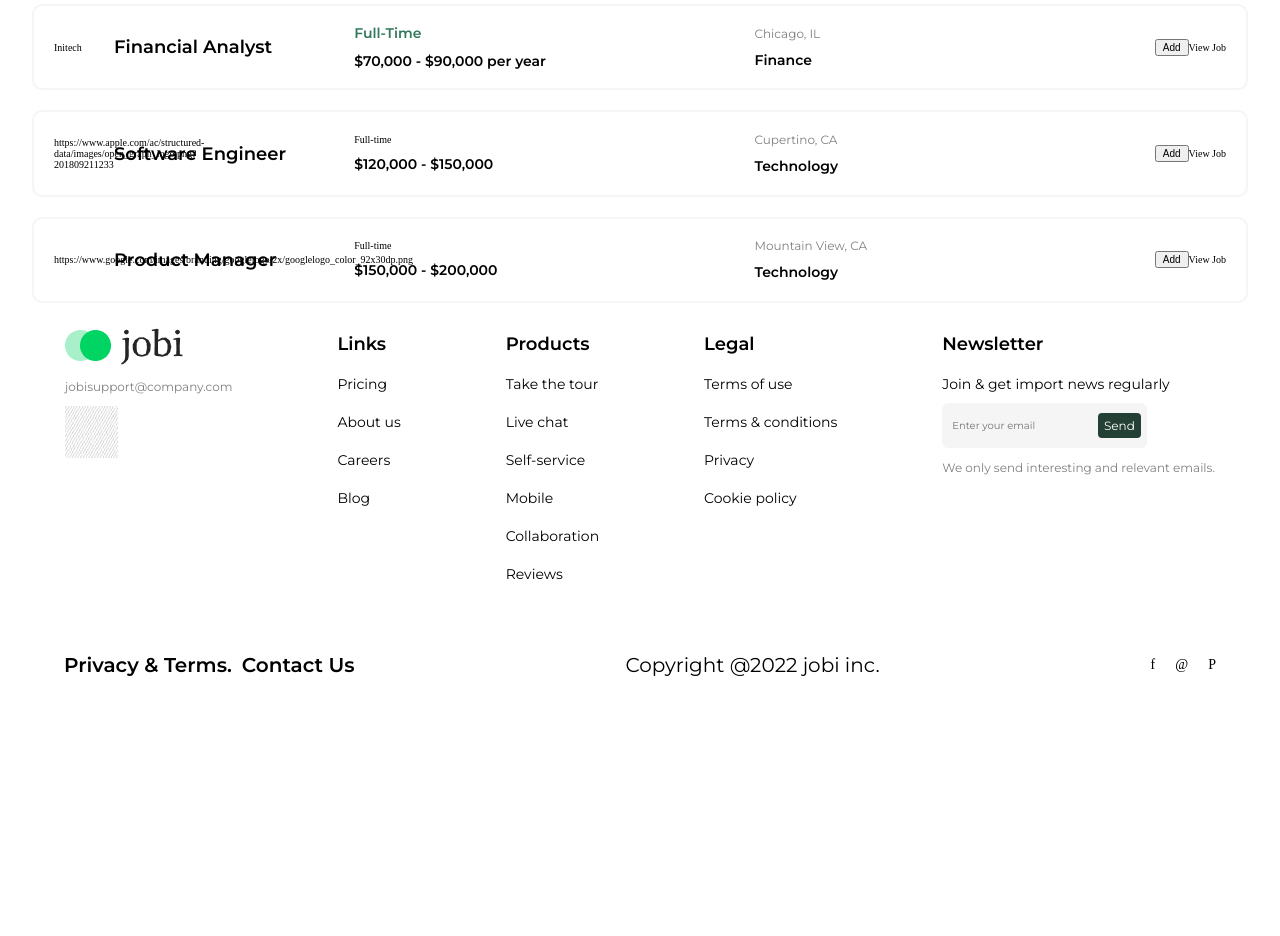
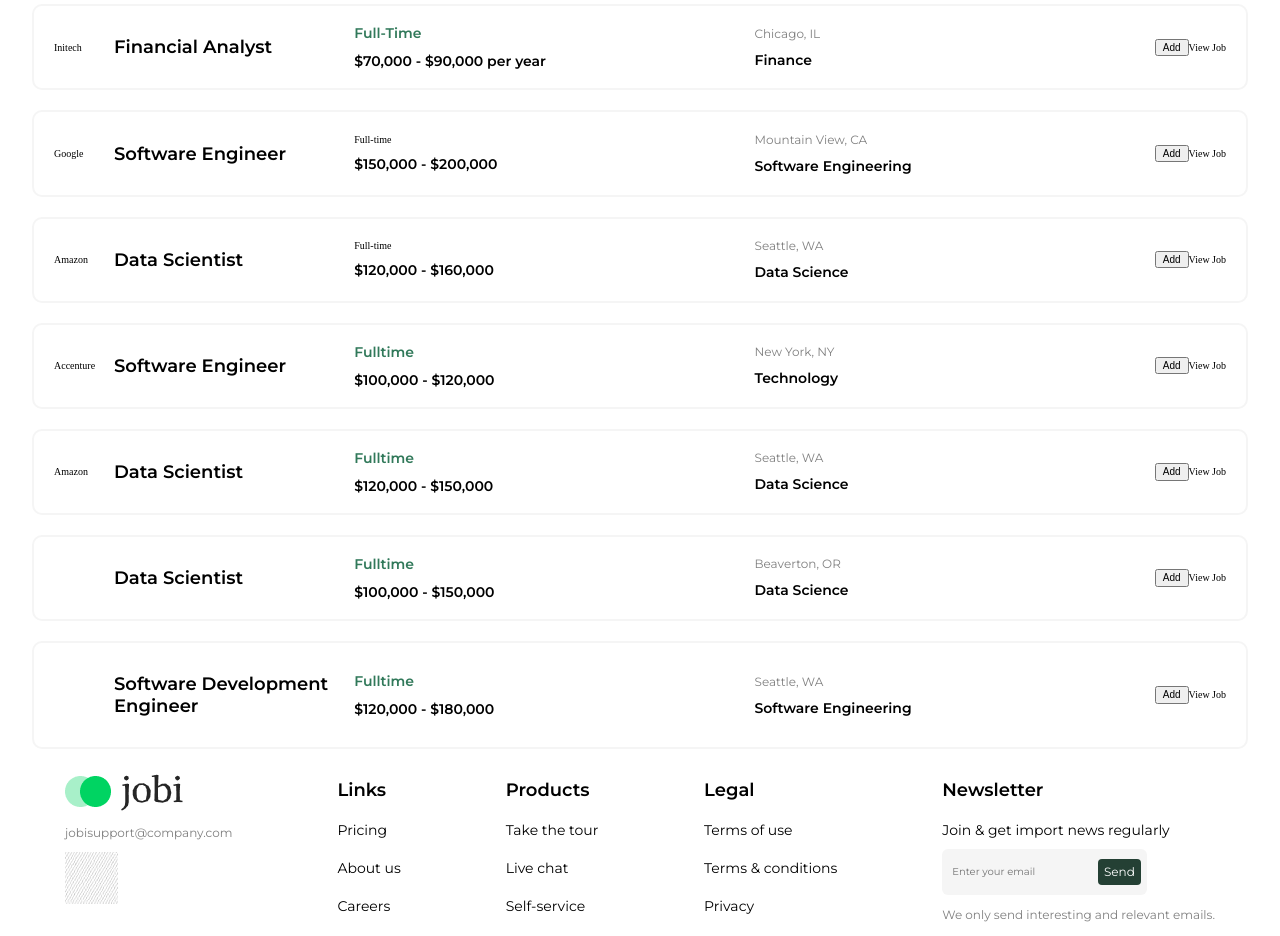
Before and after one commit to rodgersajb/jobi, a React (Vite) app: page /jobs in a window 1280 px wide. Shown: the part 1540-2476 px from the top of the page. Before the commit the page ends 2237 px from the top, so only its background shows below. Built offline with nearby package versions, Linux system fonts and the light colour scheme; no server answers; the database is empty.

Commit message:
finished loginModal styling, added logic in Navbar to change login in button to username if there is a currentUser

```diff
--- a/src/Components/Jobs.jsx
+++ b/src/Components/Jobs.jsx
@@ -231,58 +231,146 @@ const Jobs = () => {
         "Competitive salary, health and retirement benefits, opportunities for advancement",
     },
     {
-      logo: "https://www.apple.com/ac/structured-data/images/open_graph_logo.png?201809211233",
+      logo: "Google",
       work: "Full-time",
       job: "Software Engineer",
-      location: "Cupertino, CA",
-      datePosted: "2022-03-25",
-      salary: "$120,000 - $150,000",
-      field: "Technology",
+      location: "Mountain View, CA",
+      datePosted: "2022-03-20",
+      salary: "$150,000 - $200,000",
+      field: "Software Engineering",
       keyResponsibilites: [
-        "Design and develop software solutions",
-        "Collaborate with cross-functional teams to identify areas for software improvement",
-        "Write and maintain technical documentation",
-        "Troubleshoot and debug software issues",
-        "Stay up-to-date with emerging trends and technologies",
+        "Develop and maintain software applications",
+        "Collaborate with cross-functional teams to identify and solve complex problems",
+        "Write clean, efficient, and maintainable code",
+        "Contribute to the design and architecture of the software system",
+        "Create technical documentation",
       ],
       jobDescription:
-        "We are seeking an experienced software engineer to join our team. The ideal candidate will have a passion for software development and a desire to work on innovative projects.",
+        "We are seeking a highly motivated software engineer to join our team at Google. You will work on developing and maintaining software applications that are critical to our business.",
       requiredSkill: [
-        "Proficiency in Java, C++, and/or Python",
-        "Experience with software development methodologies such as Agile and Scrum",
-        "Strong problem-solving skills",
-        "Excellent communication and interpersonal skills",
+        "Proficient in one or more programming languages such as Java, Python, or C++",
+        "Experience with software development methodologies such as Agile or Scrum",
+        "Strong problem-solving and analytical skills",
+        "Excellent written and verbal communication skills",
         "Bachelor's or Master's degree in Computer Science or related field",
       ],
       benefits:
-        "Comprehensive health and wellness benefits, 401(k) with matching, generous paid time off, employee discounts",
+        "Competitive salary, comprehensive health benefits, 401(k) matching, on-site gym and wellness programs, flexible work arrangements, and more.",
     },
     {
-      logo: "https://www.google.com/images/branding/googlelogo/2x/googlelogo_color_92x30dp.png",
+      logo: "Amazon",
       work: "Full-time",
-      job: "Product Manager",
-      location: "Mountain View, CA",
-      datePosted: "2022-03-28",
-      salary: "$150,000 - $200,000",
-      field: "Technology",
+      job: "Data Scientist",
+      location: "Seattle, WA",
+      datePosted: "2022-03-18",
+      salary: "$120,000 - $160,000",
+      field: "Data Science",
       keyResponsibilites: [
-        "Define and prioritize product requirements",
-        "Collaborate with cross-functional teams to bring new products and features to market",
-        "Develop and maintain product roadmaps",
-        "Conduct market research and analysis",
-        "Monitor and analyze key performance metrics",
+        "Work with large and complex data sets to solve business problems",
+        "Develop and implement machine learning algorithms",
+        "Collaborate with cross-functional teams to identify opportunities and optimize solutions",
+        "Communicate findings and insights to stakeholders",
+        "Continuously monitor and evaluate model performance",
       ],
       jobDescription:
-        "We are seeking a highly motivated product manager to join our team. The ideal candidate will have a proven track record of managing successful products and a passion for creating innovative solutions to meet customer needs.",
+        "We are looking for a data scientist to join our team at Amazon. You will work on analyzing and modeling data to drive insights and inform business decisions.",
       requiredSkill: [
-        "Strong analytical and problem-solving skills",
-        "Excellent communication and interpersonal skills",
-        "Experience with product management methodologies such as Agile and Scrum",
-        "Bachelor's or Master's degree in Business, Engineering, or related field",
-        "Experience with software development is a plus",
+        "Experience with data analysis tools such as SQL, R, or Python",
+        "Strong understanding of statistics and machine learning",
+        "Excellent problem-solving and analytical skills",
+        "Ability to communicate complex ideas effectively to both technical and non-technical audiences",
+        "Bachelor's or Master's degree in Computer Science, Statistics, or related field",
       ],
       benefits:
-        "Comprehensive health and wellness benefits, 401(k) with matching, generous paid time off, employee discounts",
+        "Competitive salary, comprehensive health benefits, 401(k) matching, stock options, and more.",
+    },
+    {
+      logo: "Accenture",
+      work: "fulltime",
+      job: "Software Engineer",
+      location: "New York, NY",
+      datePosted: "2022-03-26",
+      salary: "$100,000 - $120,000",
+      field: "Technology",
+      keyResponsibilities: [
+        "Design, build and maintain efficient, reusable, and reliable code",
+        "Collaborate with cross-functional teams to define, design, and ship new features",
+        "Identify and correct bottlenecks and fix bugs",
+        "Ensure the best possible performance, quality, and responsiveness of the applications",
+        "Help maintain code quality, organization, and automatization",
+      ],
+      jobDescription:
+        "We are seeking a highly motivated and experienced software engineer to join our team in New York. In this role, you will be responsible for developing and maintaining software applications, ensuring their performance, quality, and responsiveness.",
+      requiredSkills: [
+        "Bachelor's or Master's degree in Computer Science or related field",
+        "Strong proficiency in Java, Python, or JavaScript",
+        "Experience with cloud technologies such as AWS or Azure",
+        "Experience with RESTful APIs and microservices architecture",
+        "Excellent problem-solving and communication skills",
+      ],
+      benefits:
+        "We offer competitive salaries, comprehensive health and wellness benefits, and opportunities for professional development and growth.",
+    },
+    {
+      logo: "Amazon",
+      work: "fulltime",
+      job: "Data Scientist",
+      location: "Seattle, WA",
+      datePosted: "2022-03-25",
+      salary: "$120,000 - $150,000",
+      field: "Data Science",
+      keyResponsibilities: [
+        "Design and develop machine learning models to solve complex business problems",
+        "Collaborate with cross-functional teams to identify opportunities and deliver insights",
+        "Design and implement experiments to measure impact and drive decision-making",
+        "Communicate insights and recommendations to senior leadership and other stakeholders",
+        "Stay up-to-date with the latest research and technologies in the field of machine learning and data science",
+      ],
+      jobDescription:
+        "We are seeking a talented and driven data scientist to join our team in Seattle. In this role, you will be responsible for developing and implementing machine learning models to solve complex business problems and deliver insights to stakeholders.",
+      requiredSkills: [
+        "Bachelor's or Master's degree in Computer Science, Statistics, or related field",
+        "Strong programming skills in Python or R",
+        "Experience with machine learning frameworks such as TensorFlow, PyTorch, or Scikit-learn",
+        "Experience with data analysis and visualization tools such as SQL, Tableau, or Power BI",
+        "Excellent communication and presentation skills",
+      ],
+      benefits:
+        "We offer competitive salaries, comprehensive health and wellness benefits, and opportunities for professional development and growth.",
+    },
+    {
+      company: "Nike",
+      work: "fulltime",
+      job: "Data Scientist",
+      location: "Beaverton, OR",
+      datePosted: "2022-03-26",
+      salary: "$100,000 - $150,000",
+      field: "Data Science",
+      keyResponsibilites:
+        "- Develop and implement statistical models and machine learning algorithms to improve decision making and optimize business outcomes\n- Collaborate with cross-functional teams to design and execute experiments and analyses\n- Conduct data mining and analysis to identify key insights and opportunities\n- Communicate findings to stakeholders and provide recommendations for action\n- Stay current on new data science techniques and tools and evaluate their potential impact on Nike's business",
+      jobDescription:
+        "Nike is seeking a data scientist to join our team. As a data scientist at Nike, you will work on a variety of projects to help us improve our business outcomes through data-driven decision making. You will collaborate with cross-functional teams to design and execute experiments, analyze data, and develop statistical models and machine learning algorithms to solve complex business problems. The ideal candidate has experience working with large datasets and is proficient in statistical analysis, data mining, and machine learning techniques.",
+      requiredSkill:
+        "- Bachelor's or Master's degree in Data Science, Computer Science, Statistics, or a related field\n- 3+ years of experience in data science or a related field\n- Proficiency in statistical analysis, data mining, and machine learning techniques\n- Strong programming skills in Python or R\n- Excellent communication and collaboration skills",
+      benefits:
+        "- Competitive salary and benefits package\n- Opportunity to work with a world-class team of data scientists and engineers\n- Access to Nike's state-of-the-art facilities and resources\n- Discount on Nike products",
+    },
+    {
+      company: "Amazon",
+      work: "fulltime",
+      job: "Software Development Engineer",
+      location: "Seattle, WA",
+      datePosted: "2022-03-26",
+      salary: "$120,000 - $180,000",
+      field: "Software Engineering",
+      keyResponsibilites:
+        "- Design and develop software solutions to meet business needs\n- Collaborate with cross-functional teams to gather requirements and define project scope\n- Write clean, maintainable code and ensure code quality through automated testing\n- Debug and troubleshoot production issues\n- Stay current on new technologies and industry trends and evaluate their potential impact on Amazon's business",
+      jobDescription:
+        "Amazon is seeking a software development engineer to join our team. As a software development engineer at Amazon, you will work on a variety of projects to help us build innovative solutions for our customers. You will collaborate with cross-functional teams to design, develop, and deploy software solutions that meet business needs. The ideal candidate has experience working with distributed systems and is proficient in one or more programming languages such as Java, C++, or Python.",
+      requiredSkill:
+        "- Bachelor's or Master's degree in Computer Science or a related field\n- 3+ years of experience in software engineering or a related field\n- Proficiency in one or more programming languages such as Java, C++, or Python\n- Experience working with distributed systems\n- Strong problem-solving and debugging skills\n- Excellent communication and collaboration skills",
+      benefits:
+        "- Competitive salary and benefits package\n- Opportunity to work with a world-class team of software engineers\n- Access to Amazon's state-of-the-art facilities and resources\n- Discount on Amazon products",
     },
   ];
 
--- a/src/Components/LoginModal.jsx
+++ b/src/Components/LoginModal.jsx
@@ -55,7 +55,7 @@ const LoginModal = () => {
 
   return (
     <>
-      <div className="modal" style={{ display: showModal ? "block" : "none" }}>
+      <div className="modal" style={{ display: showModal ? "block" : "none" }} onClick={closeModal}>
         <div className="content">
           <h2>Hi, Welcome Back!</h2>
           <h5>
@@ -101,7 +101,7 @@ const LoginModal = () => {
               <p>
                 Don't have an account? <Link to="/register">Sign up</Link>
               </p>
-              <button onClick={closeModal}>close Modal</button>
+              <button className="close-modal" onClick={closeModal}>x</button>
             </div>
           </form>
         </div>
--- a/src/styles/sass/partials/_baseStyles.scss
+++ b/src/styles/sass/partials/_baseStyles.scss
@@ -123,11 +123,14 @@ h2 {
     font-family: $heading2;
     justify-content: space-between;
 
-
+    .current-user {
+      color: $lime
+    }
     button {
       font-size: 1.4rem;
       font-weight: 600;
     }
+
     button:nth-child(1) {
       outline: none;
       border: none;
```
Also changed, not shown: src/Components/JobDetails.jsx (+10 -8 lines), src/Components/Navbar.jsx (+9 -0 lines), src/styles/sass/partials/_register.scss (+24 -4 lines).
